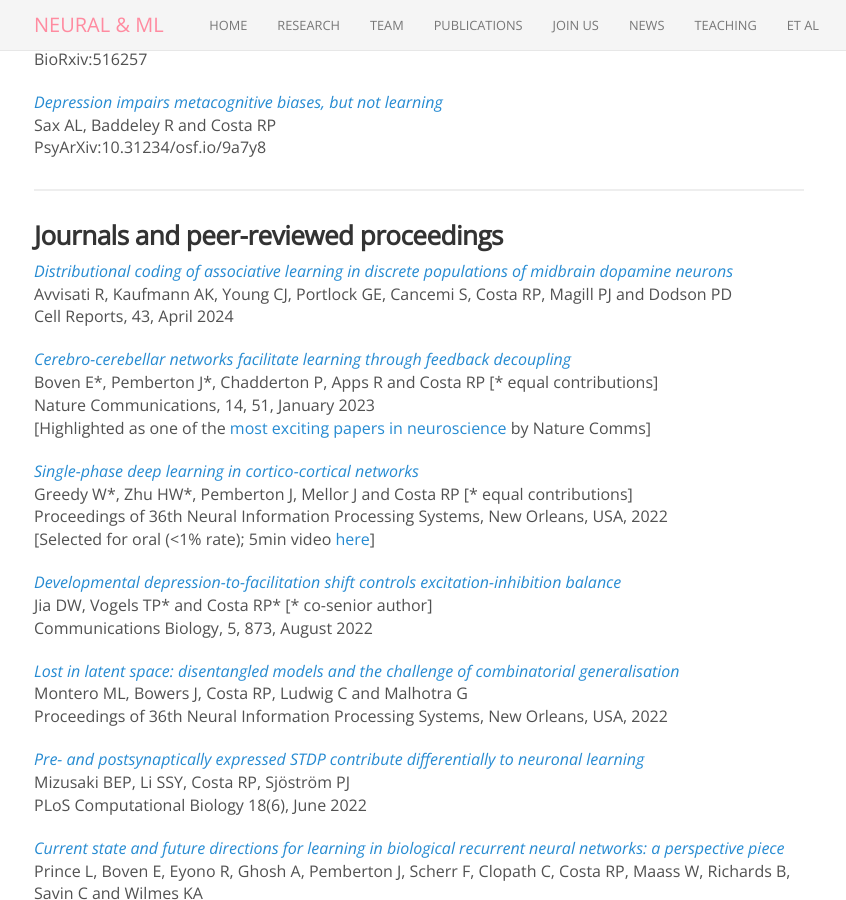
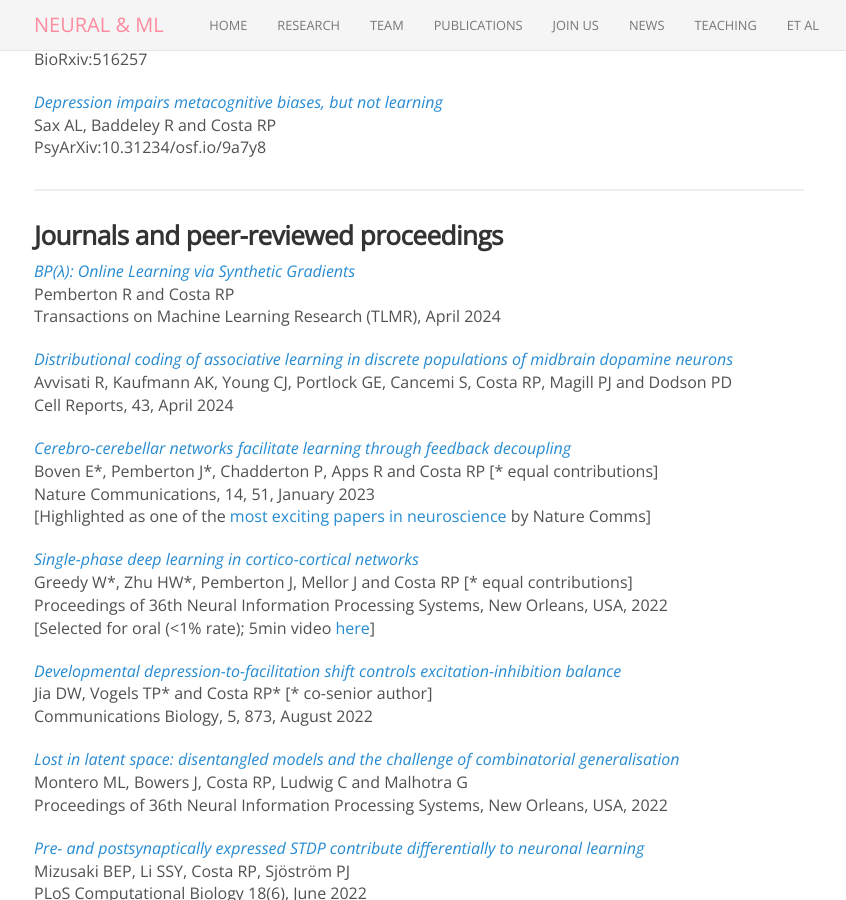
Before and after one commit to neuralml/neuralml.github.io, a Jekyll site: the page built from publications.md, in a window 1280 px wide and 900 px high, scrolled down 368 px. Shown: the whole window, without its empty margins (221-1067 px from the left). Built offline with Jekyll 4.4.1, drawn with Linux system fonts in a browser that asks for light colours; nearby versions of some CDN libraries.

Commit message:
Update publications.md

```diff
--- a/publications.md
+++ b/publications.md
@@ -33,6 +33,11 @@ PsyArXiv:10.31234/osf.io/9a7y8
 <hr>
 
 ### Journals and peer-reviewed proceedings
+
+
+[_BP(λ): Online Learning via Synthetic Gradients_](https://openreview.net/forum?id=3kYgouAfqk)<br>
+Pemberton R and Costa RP<br>
+Transactions on Machine Learning Research (TLMR), April 2024<br>
 
 [_Distributional coding of associative learning in discrete populations of midbrain dopamine neurons_](https://doi.org/10.1016/j.celrep.2024.114080)<br>
 Avvisati R, Kaufmann AK, Young CJ, Portlock GE, Cancemi S, Costa RP, Magill PJ and Dodson PD<br>
```
